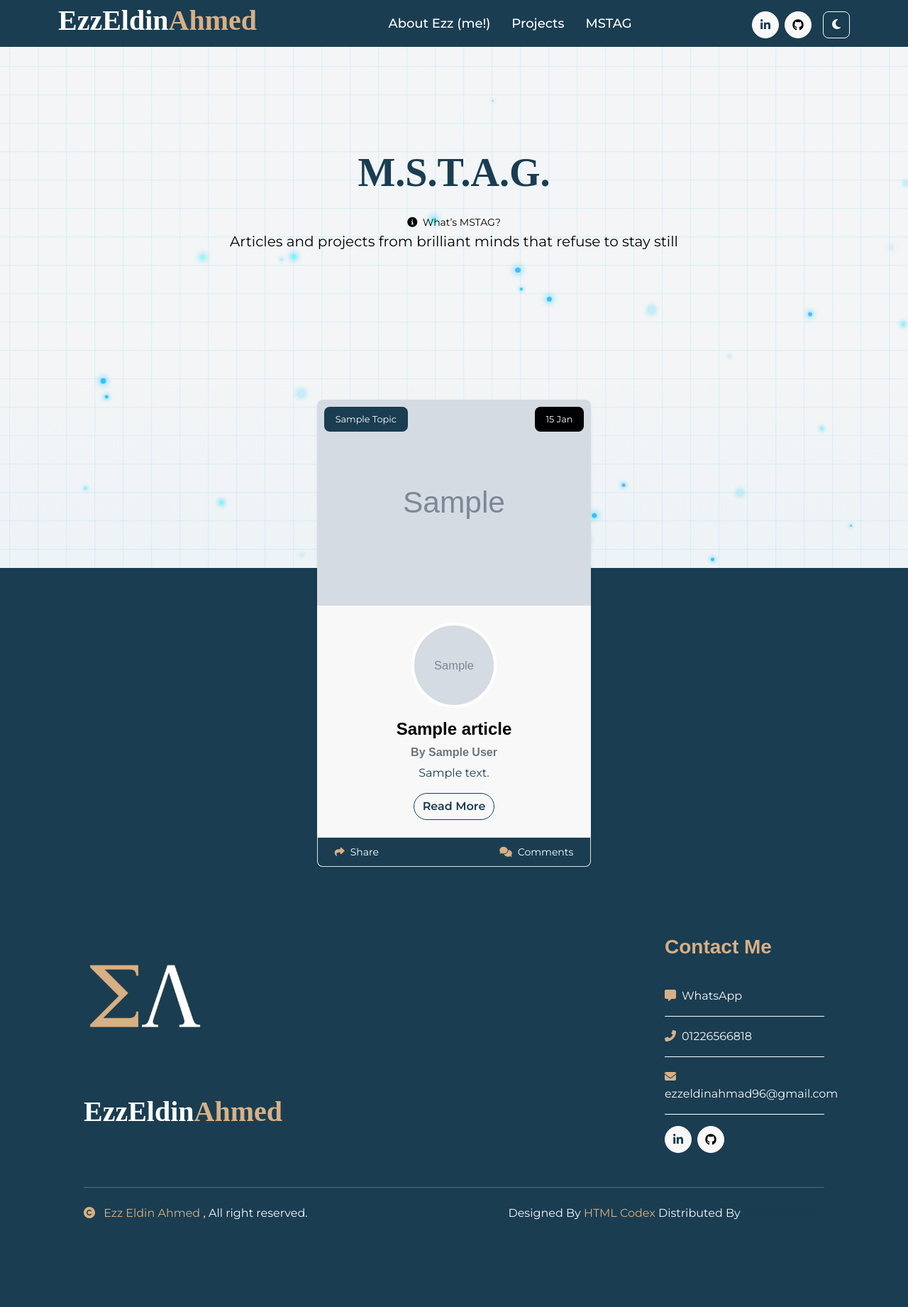
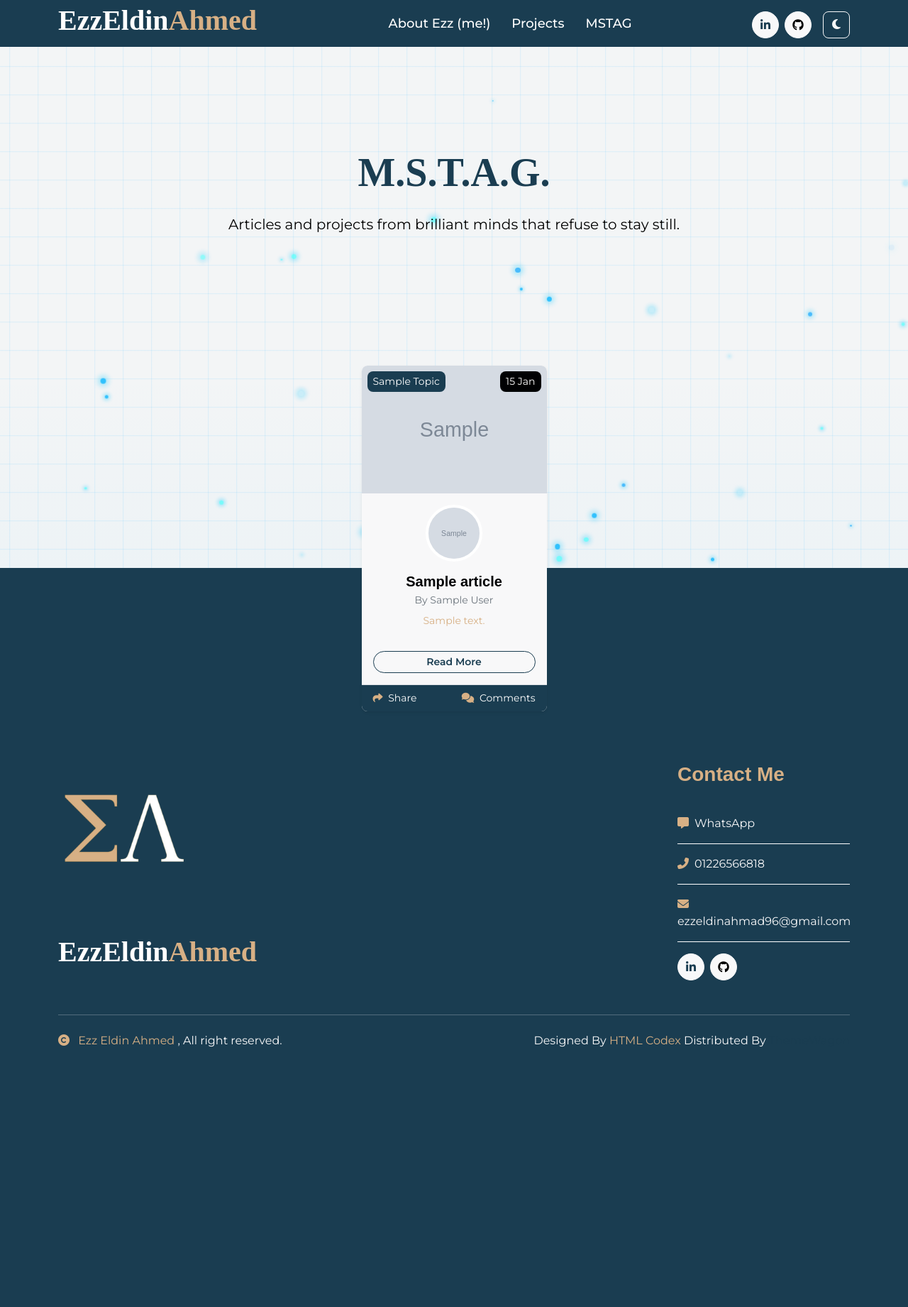
Before and after one commit to Ezzio11/ezz-portfolio, a Django app: template myapp/templates/mstag.html in a window 1280 px wide. Shown: the whole page at 71% size. After the commit the page ends 1475 px from the top, so only its background shows below. Run offline with Django 5.2, Linux system fonts and the light colour scheme; the template is opened without the code that fills it: most values are stand-ins (such as "Sample title", 1, 10 or a date in 2020); grey boxes marked "Sample" are stand-in pictures; some libraries are stand-ins or nearby versions; some web fonts are replaced.

Commit message:
Update mstag.html

```diff
--- a/myapp/templates/mstag.html
+++ b/myapp/templates/mstag.html
@@ -30,128 +30,105 @@
 <div class="container-fluid py-5 my-5">
     <div class="container text-center py-5">
         <h1 class="display-4 mb-4">M.S.T.A.G.</h1>
-        <a
-            class="mstag-toggle d-block mt-2"
-            data-bs-toggle="collapse"
-            href="#mstag-info"
-            role="button"
-            aria-expanded="false"
-            aria-controls="mstag-info"
-        >
-            <small><i class="fas fa-info-circle me-1"></i> What’s MSTAG?</small>
-        </a>
-        <div class="collapse mt-3" id="mstag-info">
-            <div class="alert alert-light border rounded shadow-sm text-start">
-                <p class="mb-0">
-                    <strong>MSTAG</strong> is an invitation. <br><br>
-                    Not to a brand. Not to a movement.
-                    But to a space that honors one thing: <strong>interesting work</strong>.
-                    <br><br>
-                    Essays, games, tools, experiments, football, politics, tech, or something stranger.
-                    If it sparks curiosity, if it refuses to sit still, if it <em>matters</em> to the one who made it —
-                    it belongs here.
-                    <br><br>
-                    This is where half-finished ideas find oxygen.
-                    Where passion beats polish.
-                    Where you build something wild, and we say, <em>“Yes, show us.”</em>
-                    <br><br>
-                    <strong>MSTAG</strong> is for those who think too much, feel too deeply, and make without permission.
-                    And it’s only just getting started.
-                </p>
-            </div>
-        </div>
-        <p class="fs-5">Articles and projects from brilliant minds that refuse to stay still</p>
+        <p class="fs-5">Articles and projects from brilliant minds that refuse to stay still.</p>
     </div>
 </div>
 <!-- Page Header End -->
 
 <!-- Blog Start -->
-<div class="container-fluid blog py-5 my-5">
-    <div class="row g-5 justify-content-center">
+<div class="container py-4">
+    <div class="row g-4 justify-content-center">
         {% for article in articles %}
-        <div class="col-lg-6 col-xl-4 wow fadeIn" data-wow-delay=".{{ forloop.counter }}s">
-            <div class="blog-item position-relative bg-light rounded overflow-hidden shadow-sm">
+        <div class="col-sm-6 col-lg-4 col-xl-3 d-flex">
+            <div class="blog-item bg-light rounded shadow-sm w-100 d-flex flex-column transition hover-shadow overflow-hidden">
 
                 <!-- Article Image -->
-                <img src="{{ article.image }}" class="img-fluid w-100 rounded-top" alt="{{ article.title }}">
+                <div class="position-relative">
+                    <img src="{{ article.image }}" loading="{% if forloop.counter <= 2 %}eager{% else %}lazy{% endif %}"
+                         class="img-fluid w-100 rounded-top"
+                         style="height: 180px; object-fit: cover;"
+                         alt="{{ article.title }}">
 
-                <!-- Topic Badge -->
-                <span class="position-absolute px-3 py-2 bg-primary text-white rounded" style="top: 10px; left: 10px; font-size: 0.8rem;">
-                    {{ article.topic|title }}
-                </span>
-
-                <!-- Date Badge -->
-                <span class="position-absolute px-3 py-2 bg-dark text-white rounded" style="top: 10px; right: 10px; font-size: 0.8rem;">
-                    {{ article.date_published|date:"d M" }}
-                </span>
+                    <!-- Topic -->
+                    <span class="position-absolute top-0 start-0 m-2 px-2 py-1 bg-primary text-white rounded small">
+                        {{ article.topic|title }}
+                    </span>
+                    <!-- Date -->
+                    <span class="position-absolute top-0 end-0 m-2 px-2 py-1 bg-dark text-white rounded small">
+                        {{ article.date_published|date:"d M" }}
+                    </span>
+                </div>
 
                 <!-- Content -->
-                <div class="p-4 text-center">
-
-                    <!-- Author Image (Clean Circle, No Squeeze) -->
-                    <div style="width: 120px; height: 120px; overflow: hidden; border-radius: 50%; margin: 0 auto;" class="mb-3 border border-4 border-white">
-                        <img src="{{ article.author_image }}" alt="{{ article.author }}" style="width: 100%; height: 100%; object-fit: cover;">
+                <div class="p-3 text-center flex-grow-1 d-flex flex-column">
+                    <!-- Author -->
+                    <div class="mx-auto mb-3 border border-4 border-white rounded-circle overflow-hidden"
+                         style="width: 80px; height: 80px;">
+                        <img src="{{ article.author_image|default:'/static/img/default-author.jpg' }}"
+                             alt="{{ article.author|default:'Unknown' }}"
+                             style="width: 100%; height: 100%; object-fit: cover;">
                     </div>
 
-                    <h4 class="fw-bold mb-2">{{ article.title }}</h4>
-                    <h6 class="text-muted mb-2">By {{ article.author }}</h6>
-                    <p class="mb-3 text-primary">{{ article.description }}</p>
-                    <a href="{% url 'article_detail' slug=article.slug %}" class="btn btn-outline-primary rounded-pill">Read More</a>
+                    <!-- Title & Desc -->
+                    <h5 class="fw-bold mb-1">{{ article.title }}</h5>
+                    <p class="text-muted mb-2 small">By {{ article.author }}</p>
+                    <p class="text-secondary small flex-grow-1">{{ article.description }}</p>
+
+                    <!-- CTA -->
+                    <a href="{% url 'article_detail' slug=article.slug %}"
+                       class="btn btn-sm btn-outline-primary rounded-pill mt-3">Read More</a>
                 </div>
 
-                <!-- Share + Comment -->
-                <div class="blog-coment d-flex justify-content-between px-4 py-2 border bg-primary rounded-bottom">
+                <!-- Footer -->
+                <div class="d-flex justify-content-between px-3 py-2 border-top bg-primary text-white small">
                     <a href="#" class="text-white" onclick="toggleShare('{{ article.slug }}'); return false;">
-                        <small><i class="fas fa-share me-2 text-secondary"></i>Share</small>
+                        <i class="fas fa-share me-1 text-secondary"></i> Share
                     </a>
                     <a href="{% url 'article_detail' slug=article.slug %}#comments" class="text-white">
-                        <small><i class="fa fa-comments me-2 text-secondary"></i>Comments</small>
+                        <i class="fa fa-comments me-1 text-secondary"></i> Comments
                     </a>
                 </div>
 
-                <!-- Hidden Share Panel -->
-                <div id="share-{{ article.slug }}" class="d-none px-4 py-2 text-center">
+                <!-- Share Panel -->
+                <div id="share-{{ article.slug }}" class="d-none px-3 py-2 text-center border-top">
                     {% url 'article_detail' slug=article.slug as article_path %}
                     {% with full_url=request.scheme|add:'://'|add:request.get_host|add:article_path %}
-
-                    <!-- Facebook Share -->
-                    <a href="https://www.facebook.com/sharer/sharer.php?u={{ full_url }}"
-                       target="_blank"
-                       class="btn btn-sm btn-primary me-2">
+                    <a href="https://www.facebook.com/sharer/sharer.php?u={{ full_url }}" target="_blank" class="btn btn-sm btn-primary me-1">
                         <i class="fab fa-facebook-f"></i>
                     </a>
-
-                    <!-- Twitter Share -->
-                    <a href="https://twitter.com/intent/tweet?url={{ full_url }}"
-                       target="_blank"
-                       class="btn btn-sm btn-info me-2">
+                    <a href="https://twitter.com/intent/tweet?url={{ full_url }}" target="_blank" class="btn btn-sm btn-info me-1">
                         <i class="fab fa-twitter"></i>
                     </a>
-
-                    <!-- WhatsApp Share -->
-                    <a href="https://wa.me/?text={{ full_url }}"
-                       target="_blank"
-                       class="btn btn-sm btn-success me-2">
+                    <a href="https://wa.me/?text={{ full_url }}" target="_blank" class="btn btn-sm btn-success me-1">
                         <i class="fab fa-whatsapp"></i>
                     </a>
-
-                    <!-- Telegram Share -->
-                    <a href="https://t.me/share/url?url={{ full_url }}"
-                       target="_blank"
-                       class="btn btn-sm btn-info me-2">
+                    <a href="https://t.me/share/url?url={{ full_url }}" target="_blank" class="btn btn-sm btn-info me-1">
                         <i class="fab fa-telegram-plane"></i>
                     </a>
-
-                    <!-- Copy to Clipboard -->
                     <button class="btn btn-sm btn-dark" onclick="copyLink('{{ full_url }}')">
                         <i class="fas fa-link"></i> Copy
                     </button>
-
                     {% endwith %}
                 </div>
-            {% endfor %}
+
+            </div>
         </div>
+        {% endfor %}
     </div>
+
+    <!-- Optional: Pagination -->
+    {% if page_obj.has_other_pages %}
+    <div class="pagination justify-content-center mt-5">
+        {% if page_obj.has_previous %}
+        <a href="?page={{ page_obj.previous_page_number }}" class="btn btn-outline-secondary btn-sm me-2">← Prev</a>
+        {% endif %}
+        <span class="btn btn-secondary btn-sm disabled">Page {{ page_obj.number }} of {{ page_obj.paginator.num_pages }}</span>
+        {% if page_obj.has_next %}
+        <a href="?page={{ page_obj.next_page_number }}" class="btn btn-outline-secondary btn-sm ms-2">Next →</a>
+        {% endif %}
+    </div>
+    {% endif %}
+</div>
 <!-- Blog End -->
 {% endblock %}
 
```
